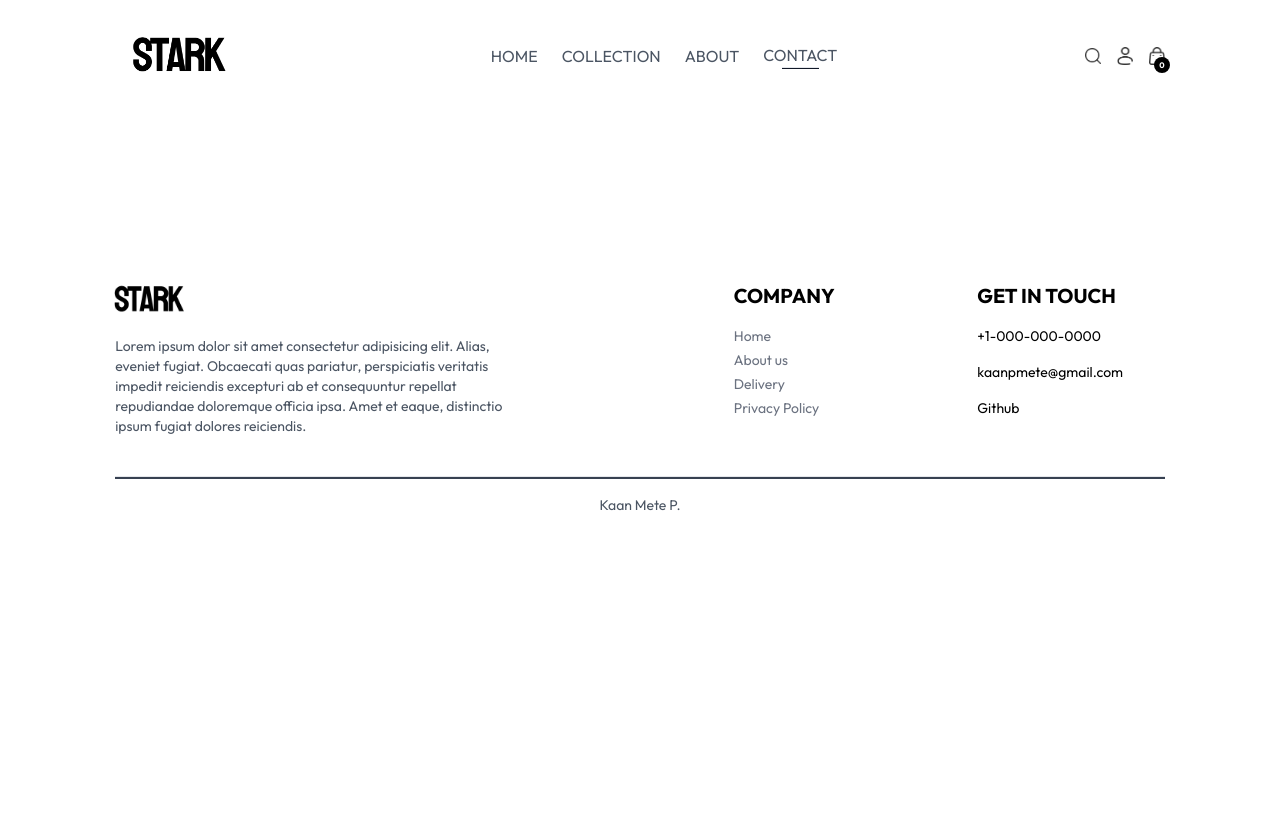
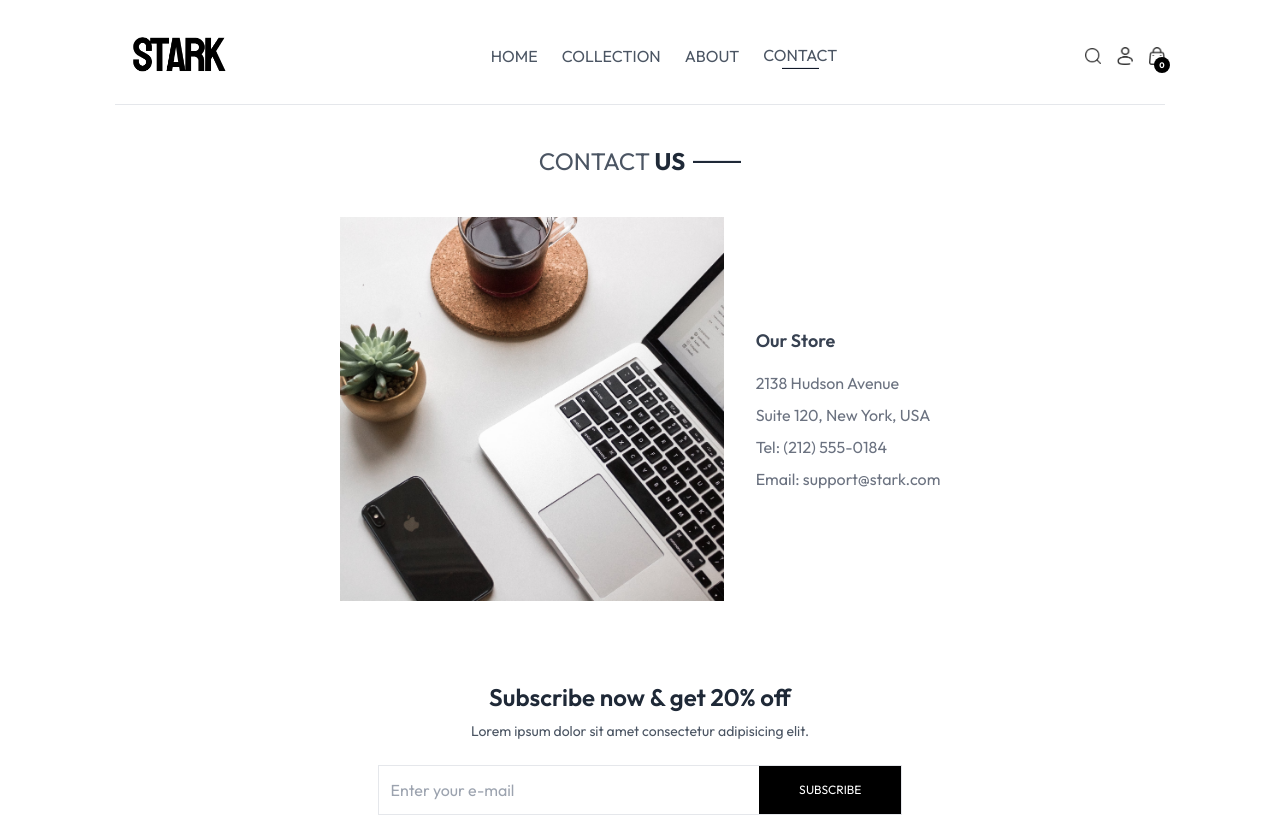
Before and after one commit to kaanmetep/stark-ecommerce, a React (Vite) app in the folder frontend/: page /contact in a window 1280 px wide. Shown: the top 816 px of the page. Built offline with nearby package versions, Linux system fonts and the light colour scheme.

Commit message:
Create Contact Page

```diff
--- a/frontend/src/pages/Contact.jsx
+++ b/frontend/src/pages/Contact.jsx
@@ -1,7 +1,30 @@
 import React from "react";
-
+import Title from "../components/Title";
+import { assets } from "../assets/frontend_assets/assets";
+import NewsletterBox from "../components/NewsletterBox";
 const Contact = () => {
-  return <div></div>;
+  return (
+    <div className="border-t">
+      <Title text1={"CONTACT"} text2={"US"} className="justify-center my-10" />
+      <div className="flex flex-col lg:flex-row gap-8 mt-10 mb-20 justify-center items-center">
+        <img
+          src={assets.contact_img}
+          alt="contact_image"
+          className="lg:w-96 w-72"
+        />
+        <div className="flex flex-col gap-4 justify-center">
+          <p className="font-semibold text-gray-700 text-lg">Our Store</p>
+          <div className="flex flex-col gap-2 text-gray-500">
+            <p>2138 Hudson Avenue</p>
+            <p>Suite 120, New York, USA</p>
+            <p>Tel: (212) 555-0184</p>
+            <p>Email: support@stark.com</p>
+          </div>
+        </div>
+      </div>
+      <NewsletterBox />
+    </div>
+  );
 };
 
 export default Contact;
```
